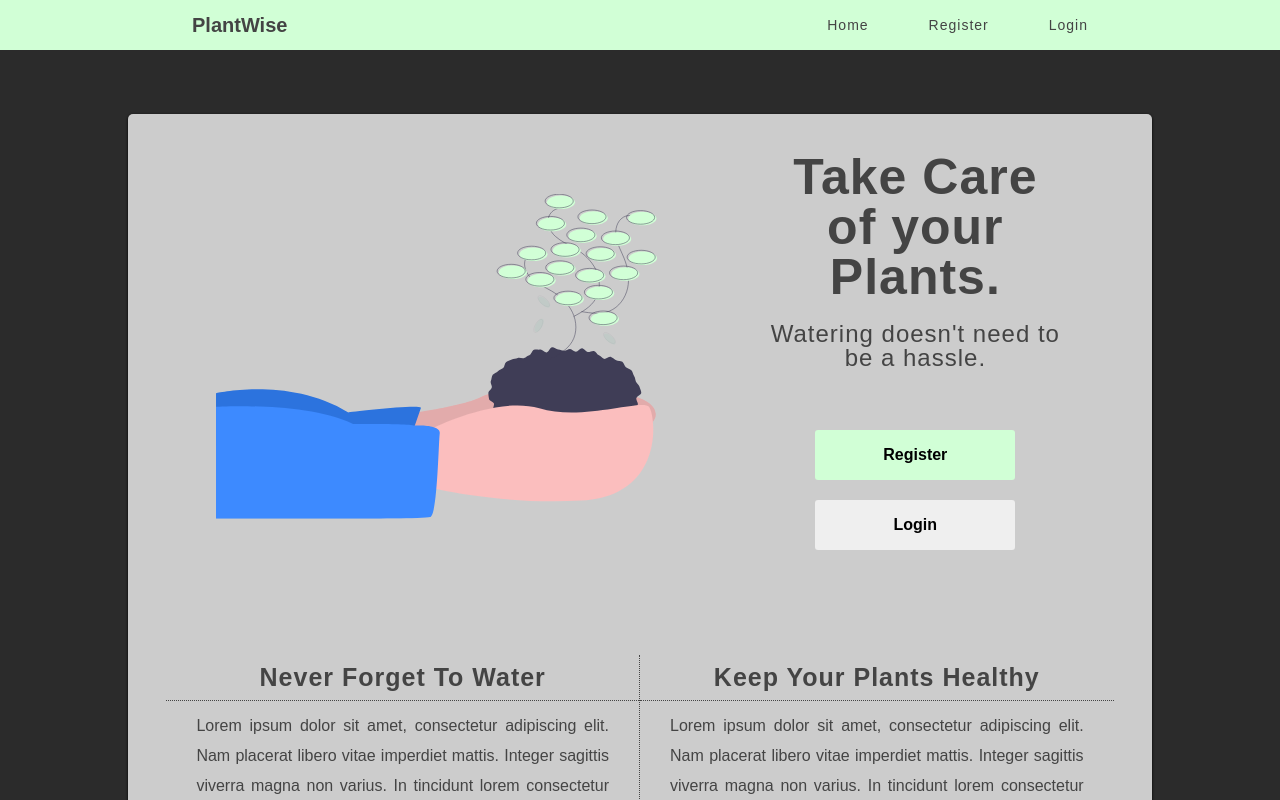
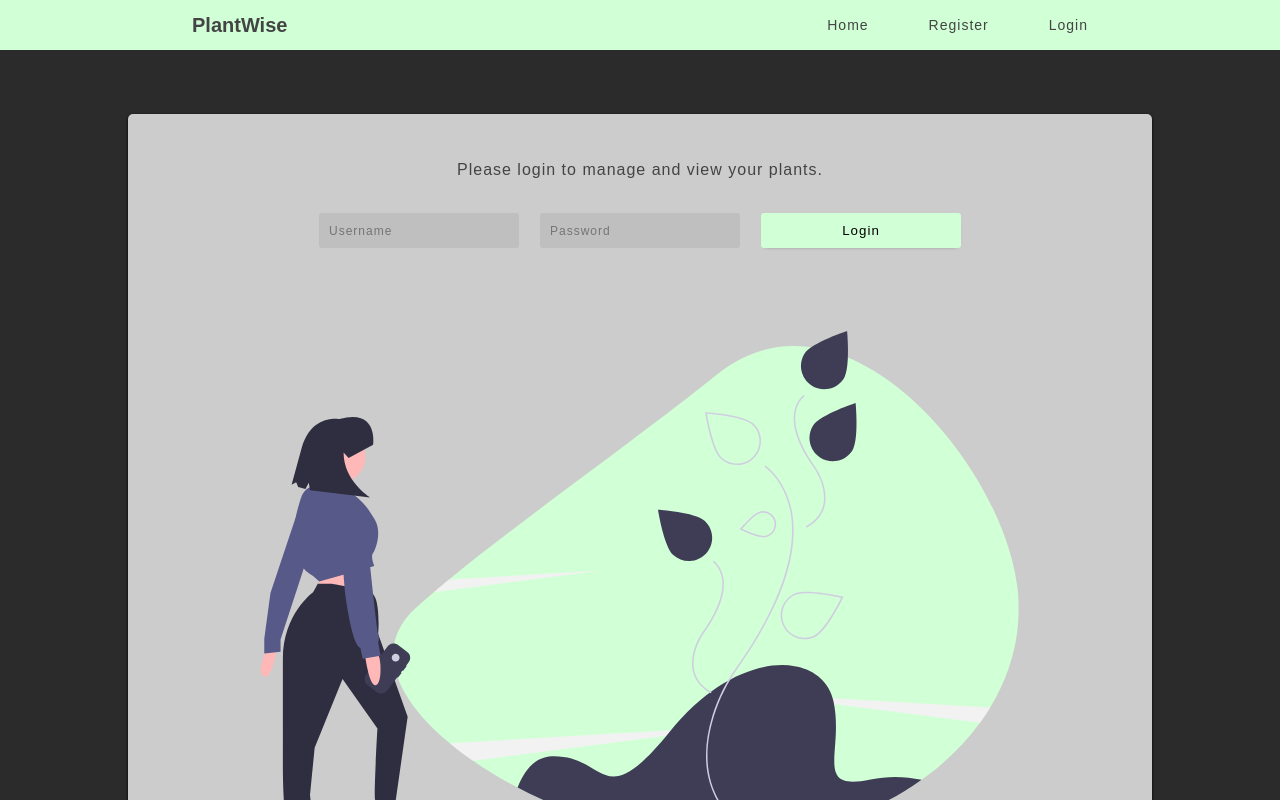
Before and after one commit to Build-Week-WEB28-Water-My-Plants/Front-End, a React (Create React App) app: page / in a window 1280 px wide. Shown: the top 800 px of the page. Built offline with nearby package versions, Linux system fonts and the light colour scheme.

Commit message:
refactoring everything

```diff
--- a/src/App.js
+++ b/src/App.js
@@ -1,5 +1,5 @@
-import React, { useState } from 'react';
-import { Route, Redirect } from 'react-router-dom';
+import React, { useState, useReducer } from 'react';
+import { Route, Switch, Redirect } from 'react-router-dom';
 import styled from 'styled-components';
 import PrivateRoute from './components/PrivateRoute';
 import { axiosWithAuth } from './utils/axiosWithAuth';
@@ -21,22 +21,16 @@ import UserCP from './components/UserCP';
 
 function App() {
 
-  const uid = localStorage.getItem('id');
+  // const uid = localStorage.getItem('id');
 
-  // state for plants from server (shouldn't need once we have endpoints for users because plant state should then be in the user for their list of created and saved plants)
   const [plants, setPlants] = useState([]);
   const [species, setSpecies] = useState([]);
 
-  // user state
-  const [user, setUser] = useState({
-    username: '',
-    password: '',
-    phone_number: ''
-  });
+  const [isLogged, setIsLogged] = useState(!!localStorage.getItem('token'));
 
   // loading state for loading messages - needs work
-  const [isLoading, setIsLoading] = useState(false);
-  const [isLogged, setIsLogged] = useState(false);
+  // const [isLoading, setIsLoading] = useState(false);
+  // const [isLogged, setIsLogged] = useState(false);
 
   // useEffect(() => {
   //   axiosWithAuth().get(`/plants/${uid}`)
@@ -52,16 +46,16 @@ function App() {
   return (
     <Container>
       <PlantsContext.Provider value={{ plants, setPlants, species, setSpecies }}>
-        <UserContext.Provider value={{ user, setUser, isLoading, setIsLoading, isLogged, setIsLogged }}>
-          <Header />
-          <div className="main-content">
-            {/* Unauthenticated routes */}
-            <Route exact path="/" component={Home} />
-            {!localStorage.getItem('token') && <Route path="/login" component={Login} />}
-
+        {/* <UserContext.Provider value={{ user, setUser, isLoading, setIsLoading, isLogged, setIsLogged }}> */}
+        <Header />
+        <div className="main-content">
+          {/* Unauthenticated routes */}
+          <Switch>
+            <Route exact path="/" component={Login} />
+            <Route path="/login" component={Login} />
             {/* Was trying to redirect authenticated users to plants dashboard if they navigate to /login or /register while logged in */}
-            {localStorage.getItem('token') && <Route path="/login" render={() => <Redirect to="/plants" />} />}
-            {localStorage.getItem('token') && <Route path="/register" render={() => <Redirect to="/plants" />} />}
+            {/* {isLogged && <Route path="/login" render={() => <Redirect to="/plants" />} />}
+          {isLogged && <Route path="/register" render={() => <Redirect to="/plants" />} />} */}
 
 
             <Route path="/register" component={Register} />
@@ -74,8 +68,9 @@ function App() {
             {/* <PrivateRoute path="/plants/:id" render={props => <Plant {...props} plants={plants} setPlants={setPlants} />} /> */}
             <PrivateRoute path="/create" component={CreatePlant} />
             <PrivateRoute path="/create-species" component={CreateSpecies} />
-          </div>
-        </UserContext.Provider>
+          </Switch>
+        </div>
+        {/* </UserContext.Provider> */}
       </PlantsContext.Provider>
     </Container>
   );
--- a/src/components/Login.js
+++ b/src/components/Login.js
@@ -1,4 +1,4 @@
-import React, { useContext, useState } from 'react';
+import React, { useContext, useState, useReducer } from 'react';
 import styled from 'styled-components';
 import axios from 'axios';
 import { useHistory } from 'react-router-dom';
@@ -28,25 +28,60 @@ import View from '../assets/View.svg';
 
 function Login(props) {
 
-    // useEffect(() => {
-    //     setIsLogged(true);
-    // }, [log]);
-
     let history = useHistory();
 
+    // user state
+    const [user, setUser] = useState({
+        username: '',
+        password: '',
+        phone_number: ''
+    });
+
+    const initialState = {
+        isLogged: false,
+        isLoading: false,
+        error: '',
+        user: {
+            username: '',
+            id: '',
+            phone: '',
+            plants: []
+        }
+    }
+
+    function authReducer(state, action) {
+        switch (action.type) {
+            case 'LOGIN_REQUEST':
+                console.log(`hello from login request`);
+                return {
+                    ...state,
+                    isLoading: true,
+                };
+            case 'LOGIN_SUCCESS':
+                console.log(`hello from login success`);
+                history.push(`/plants`);
+                return {
+                    ...state,
+                    isLoading: false,
+                    isLogged: true,
+                    error: '',
+                    user: action.payload
+                }
+            default:
+                return state;
+        }
+    }
+
+    const [state, dispatch] = useReducer(authReducer, initialState);
+
     // state for our user
-    const { user, setUser, setIsLoading, isLogged, setIsLogged } = useContext(UserContext);
+    // const { user, setUser, setIsLoading, isLogged, setIsLogged } = useContext(UserContext);
 
     // want to refactor all state into using useReducer with context API
     // const [state, dispatch] = useReducer(loginReducer, initialState);
 
     // extra error state for login
-    const [error, setError] = useState({
-        status: false,
-        message: ''
-    })
-
-    // const [success, setSuccess] = useState({
+    // const [error, setError] = useState({
     //     status: false,
     //     message: ''
     // })
@@ -62,32 +97,41 @@ function Login(props) {
 
     // login function for form submit
     const log = (user) => {
-        setIsLoading(true);
+        dispatch({ type: 'LOGIN_REQUEST' });
         axios.post(`https://water-my-plants-1.herokuapp.com/api/users/login`, user)
             .then((res) => {
+                const { token, id } = res.data;
                 console.log(res);
-                localStorage.setItem('token', res.data.token);
-                localStorage.setItem('id', res.data.id);
+
+                const data = {
+                    username: user.username,
+                    id: id
+                }
+
+                localStorage.setItem('token', token);
+                localStorage.setItem('id', id);
                 localStorage.setItem('username', user.username);
-                setIsLogged(true);
-                setIsLoading(false);
-                setError({
-                    status: false,
-                    message: ''
-                });
-                history.push(`/plants`);
+                dispatch({ type: 'LOGIN_SUCCESS', payload: data })
+                // setIsLogged(true);
+                // setIsLoading(false);
+                // setError({
+                //     status: false,
+                //     message: ''
+                // });
+                // history.push(`/plants`);
             })
             .catch((err) => {
-                console.log(err.response.data.error);
-                setError({
-                    status: true,
-                    message: 'Incorrect login. Try again.'
-                });
-                setUser({
-                    ...user,
-                    username: '',
-                    password: ''
-                });
+                console.log(err);
+                // console.log(err.response.data.error);
+                // setError({
+                //     status: true,
+                //     message: 'Incorrect login. Try again.'
+                // });
+                // setUser({
+                //     ...user,
+                //     username: '',
+                //     password: ''
+                // });
             })
     }
 
@@ -99,15 +143,15 @@ function Login(props) {
             </div>
 
             {/* incorrect login error message */}
-            {error.status && <p className="incorrect-login">{error.message}</p>}
+            {/* {error.status && <p className="incorrect-login">{error.message}</p>} */}
 
             <form onSubmit={(e) => {
                 e.preventDefault();
                 log(user);
-                setError({
-                    status: false,
-                    message: ''
-                });
+                // setError({
+                //     status: false,
+                //     message: ''
+                // });
             }}>
                 <input
                     type="text"
--- a/src/components/Plants.js
+++ b/src/components/Plants.js
@@ -1,4 +1,4 @@
-import React, { useContext, useEffect } from 'react';
+import React, { useContext, useEffect, useReducer } from 'react';
 import { axiosWithAuth } from '../utils/axiosWithAuth';
 import styled from 'styled-components';
 // import PrivateRoute from '../components/PrivateRoute';
@@ -13,36 +13,84 @@ import Edit from './Edit';
 
 function Plants(props) {
 
-    const { plants, setPlants } = useContext(PlantsContext);
-    // const { user, setUser } = useContext(UserContext);
+    const { setPlants } = useContext(PlantsContext);
 
-    // grab our id so we can render the specific user data
-    const id = localStorage.getItem('id');
+    // define our initial state
+    const initialState = {
+        isLogged: !!localStorage.getItem('token'),
+        isLoading: false,
+        error: '',
+        user: {
+            id: Number(localStorage.getItem('id'))
+        },
+        plants: []
+    }
+
+    // reducer to handle user actions with plants
+    function plantReducer(state, action) {
+        switch (action.type) {
+            case 'GET_PLANTS':
+                return {
+                    ...state,
+                    isLoading: true
+                }
+            case 'GOT_PLANTS':
+                console.log(`hello from got plants`, action.payload);
+                return {
+                    ...state,
+                    isLoading: false,
+                    plants: action.payload
+                }
+            default:
+                return state;
+        }
+    }
+
+    // using the useReducer hook with our initial state
+    const [state, dispatch] = useReducer(plantReducer, initialState);
 
     useEffect(() => {
-        // console.log(user);
-        axiosWithAuth().get(`/plants/user/${id}`)
+        dispatch({ type: 'GET_PLANTS' });
+        axiosWithAuth().get(`/plants/user/${state.user.id}`)
             .then((res) => {
-                // console.log(res);
+                console.log(res);
+                const data = res.data;
                 setPlants(res.data);
+                dispatch({ type: 'GOT_PLANTS', payload: data });
             })
             .catch((err) => {
-                console.log(err.response);
+                console.log(err);
             })
     }, []);
 
+    // const { plants, setPlants } = useContext(PlantsContext);
+    // const { user, setUser } = useContext(UserContext);
+
+    // useEffect(() => {
+    //     // console.log(user);
+    //     axiosWithAuth().get(`/plants/user/${id}`)
+    //         .then((res) => {
+    //             // console.log(res);
+    //             setPlants(res.data);
+    //         })
+    //         .catch((err) => {
+    //             console.log(err.response);
+    //         })
+    // }, []);
+
     return (
         <Container>
+            {console.log(initialState)}
             <h3>Welcome to your Plant Dashboard, {localStorage.getItem('username')}.</h3>
             <p className="welcome">You can create new plants from here, as well as update existing plants, or set your reminder to water.</p>
-            {console.log(plants)}
+            {/* {console.log(plants)}
             {
                 plants.map((plant, idx) => {
                     return (
                         <Plant key={idx} plant={plant} setPlants={setPlants} plants={plants} />
                     )
                 })
-            }
+            } */}
             {/* <PrivateRoute exact path="/plants/:id" render={props => <Edit {...props} plants={plants} />} /> */}
         </Container>
     )
--- a/src/components/visual/Header.js
+++ b/src/components/visual/Header.js
@@ -1,8 +1,12 @@
-import React from 'react';
+import React, { useState } from 'react';
 import styled from 'styled-components';
-import { Link } from 'react-router-dom';
+import { Link, useHistory } from 'react-router-dom';
 
 function Header(props) {
+
+    let history = useHistory();
+    const [isLogged, setIsLogged] = useState(!!localStorage.getItem('token'));
+
     return (
         <Container>
             <h1>PlantWise</h1>
@@ -10,6 +14,22 @@ function Header(props) {
             {/* navigation menu / user control panel with some conditional rendering. will need to change with backend auth probably */}
             <nav className="user-cp">
                 <Link to="/">Home</Link>
+                {!isLogged &&
+                    <Link to="/register">Register</Link>}
+                {!isLogged &&
+                    <Link to="/login">Login</Link>}
+                {isLogged &&
+                    <Link to="/plants">Plants</Link>}
+                {isLogged &&
+                    <Link to="/create">Create Plant</Link>}
+                {isLogged &&
+                    <Link to="/create-species">Create Species</Link>}
+                {isLogged &&
+                    <span className="user-cp" onClick={() => {
+                        localStorage.clear();
+                        window.location.reload();
+                    }}>Logout</span>}
+                {/* <Link to="/">Home</Link>
                 {!localStorage.getItem('token') &&
                     <Link to="/register">Register</Link>}
                 {!localStorage.getItem('token') &&
@@ -24,7 +44,7 @@ function Header(props) {
                     <span className="user-cp" onClick={() => {
                         localStorage.clear();
                         window.location.reload();
-                    }}>Logout</span>}
+                    }}>Logout</span>} */}
             </nav>
         </Container>
     )
```
